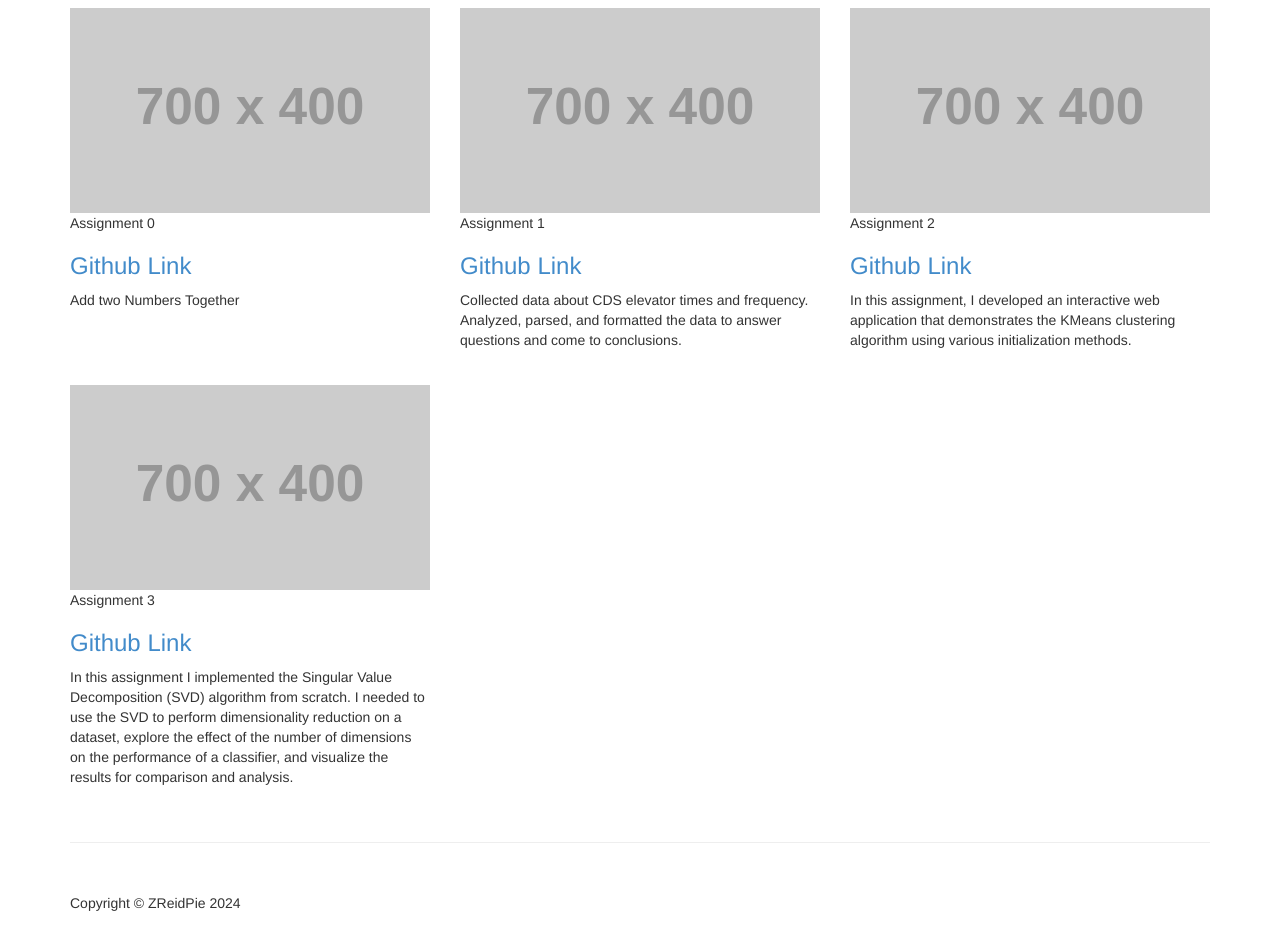
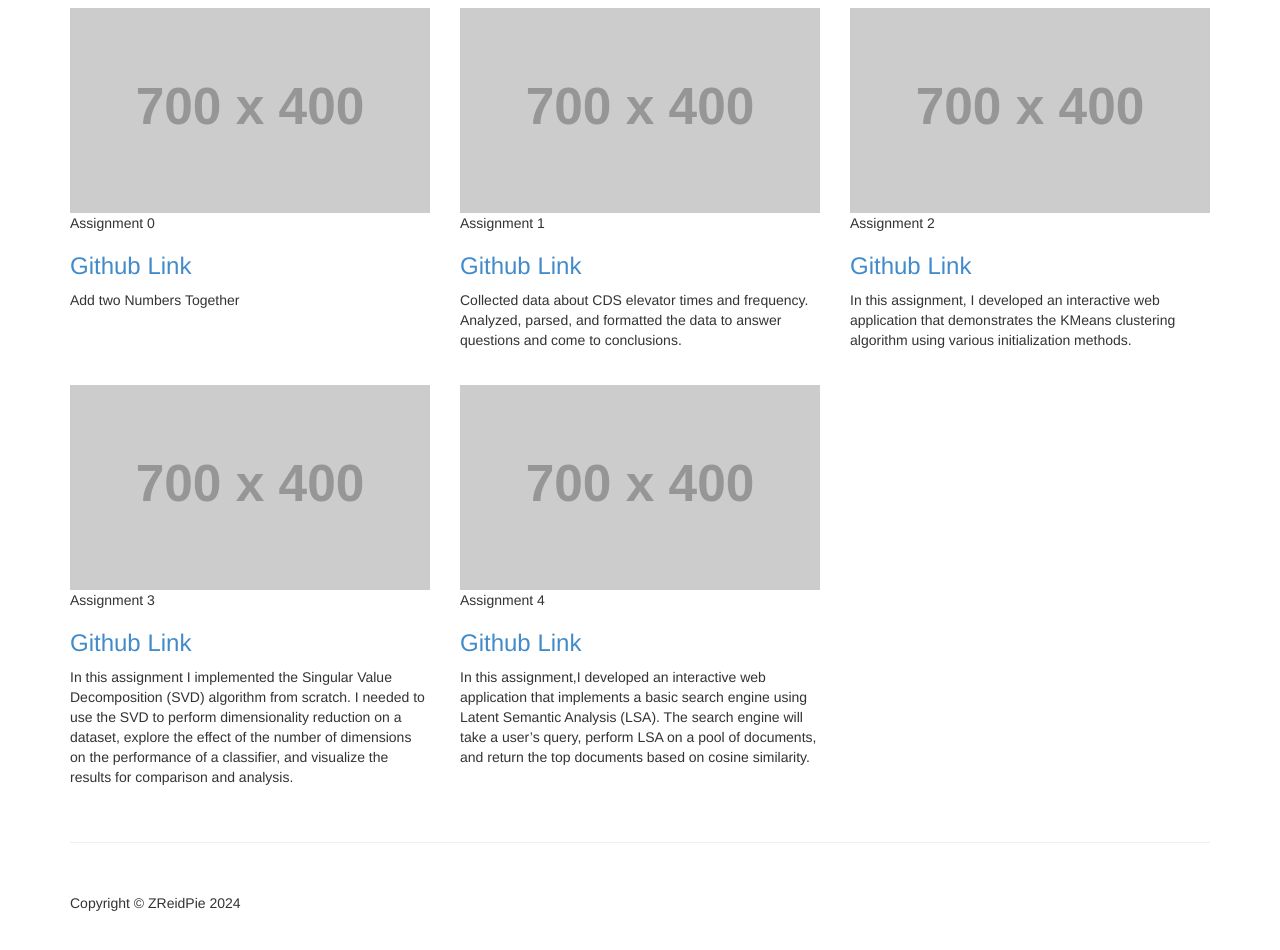
Before and after one commit to ZReidPie/ZReidPie.github.io, a plain HTML site: page assessments.html in a window 1280 px wide. Shown: the part 152-1102 px from the top of the page. Drawn offline with Linux system fonts and the light colour scheme; placeholder pictures from the web are drawn by us.

Commit message:
added assignment 4.

```diff
--- a/assessments.html
+++ b/assessments.html
@@ -96,7 +96,7 @@
 					/></a>
 					<p>Assignment 2</p>
 					<h3>
-						<a href="https://github.com/ZReidPie/zreid-assignment-3"
+						<a href="https://github.com/ZReidPie/zreid-assignment-2"
 							>Github Link</a
 						>
 					</h3>
@@ -123,6 +123,24 @@
 						dimensionality reduction on a dataset, explore the effect of the
 						number of dimensions on the performance of a classifier, and
 						visualize the results for comparison and analysis.
+					</p>
+				</div>
+				<div class="col-md-4 portfolio-item">
+					<a href="#project-link"
+						><img class="img-responsive" src="http://placehold.it/700x400"
+					/></a>
+					<p>Assignment 4</p>
+					<h3>
+						<a href="https://github.com/ZReidPie/zreid-assignment-4"
+							>Github Link</a
+						>
+					</h3>
+					<p>
+						In this assignment,I developed an interactive web application that
+						implements a basic search engine using Latent Semantic Analysis
+						(LSA). The search engine will take a user’s query, perform LSA on a
+						pool of documents, and return the top documents based on cosine
+						similarity.
 					</p>
 				</div>
 			</div>
```
